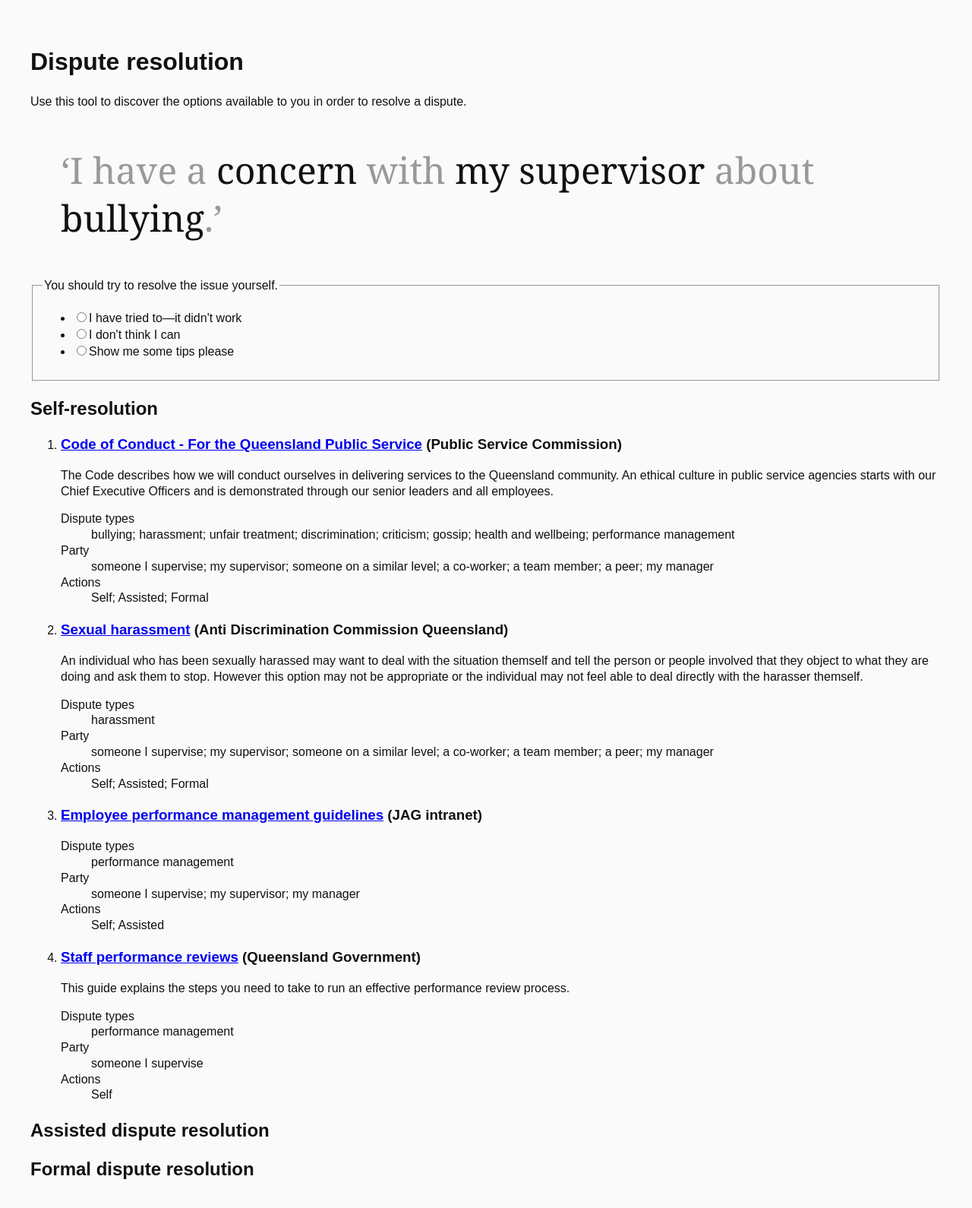
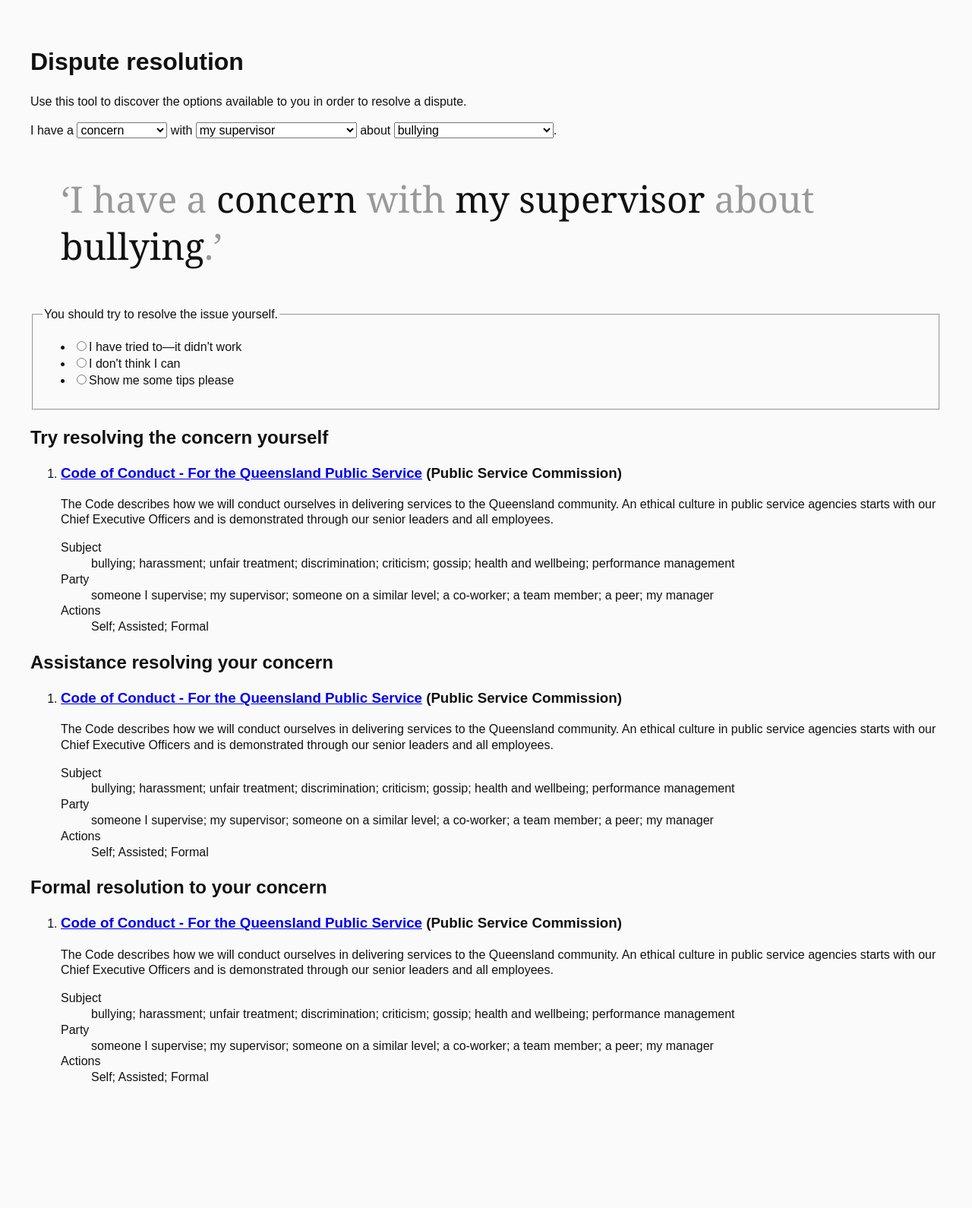
Before and after one commit to DTJustice/dispute-resolution-demo, a plain HTML site: page src/results-grouped.html in a window 1280 px wide. Shown: the whole page at 76% size. After the commit the page ends 1485 px from the top, so only its background shows below. Drawn offline with nearby package versions, Linux system fonts and the light colour scheme.

Commit message:
live results based on story
- add form to angular demo page
- live update page when story variables change
- rename keys in data
- update demo page to use new keys

```diff
--- a/src/angular-adr.js
+++ b/src/angular-adr.js
@@ -4,11 +4,43 @@ var getAlternativeDisputeResolutionData = function( data ) {
 	cachedData = data;
 };
 
+
+// basic angular
 angular.module( 'disputeResolution', [] )
 
 .controller( 'resultsController', function( $scope ) {
 	'use strict';
 
+	$scope.story = {
+		disputeSubject: 'bullying',
+		disputeType: 'concern',
+		party: 'my supervisor'
+	};
 	$scope.results = cachedData;
 
+	$scope.model = {
+		disputeType: [],
+		party: [],
+		disputeSubject: []
+	};
+
+	for ( var i = 0, len = cachedData.length; i < len; i++ ) {
+		// ES6: let, exploder
+		var level = cachedData[ i ].disputeType.split( /\s*;\s*/ );
+		var party = cachedData[ i ].party.split( /\s*;\s*/ );
+		var type = cachedData[ i ].disputeSubject.split( /\s*;\s*/ );
+
+		$scope.model.disputeType = $scope.model.disputeType.concat( level.filter(function( item ) {
+			return $scope.model.disputeType.indexOf( item ) === -1;
+		}));
+		$scope.model.party = $scope.model.party.concat( party.filter(function( item ) {
+			return $scope.model.party.indexOf( item ) === -1;
+		}));
+		$scope.model.disputeSubject = $scope.model.disputeSubject.concat( type.filter(function( item ) {
+			return $scope.model.disputeSubject.indexOf( item ) === -1;
+		}));
+	}
+
+
+
 });
--- a/src/data.js
+++ b/src/data.js
@@ -2,39 +2,39 @@
 getAlternativeDisputeResolutionData([{
 	Comments: 'Code of conduct',
 	URL: 'http://www.psc.qld.gov.au/includes/assets/qpd-code-conduct.pdf',
-	Level: 'concern; problem; disagreement; complaint; conflict; dispute',
-	Party: 'someone I supervise; my supervisor; someone on a similar level; a co-worker; a team member; a peer; my manager',
-	Dispute: 'bullying; harassment; unfair treatment; discrimination; criticism; gossip; health and wellbeing; performance management',
-	Resolution: 'Self; Assisted; Formal',
+	disputeType: 'concern; problem; disagreement; complaint; conflict; dispute',
+	party: 'someone I supervise; my supervisor; someone on a similar level; a co-worker; a team member; a peer; my manager',
+	disputeSubject: 'bullying; harassment; unfair treatment; discrimination; criticism; gossip; health and wellbeing; performance management',
+	resolution: 'Self; Assisted; Formal',
 	Title: 'Code of Conduct - For the Queensland Public Service',
 	Source: 'Public Service Commission',
 	Description: 'The Code describes how we will conduct ourselves in delivering services to the Queensland community. An ethical culture in public service agencies starts with our Chief Executive Officers and is demonstrated through our senior leaders and all employees.'
 }, {
 	Comments: 'Sexual harassment',
 	URL: 'http://www.adcq.qld.gov.au/complaints/sexual-harassment',
-	Level: 'concern; problem; complaint',
-	Party: 'someone I supervise; my supervisor; someone on a similar level; a co-worker; a team member; a peer; my manager',
-	Dispute: 'harassment',
-	Resolution: 'Self; Assisted; Formal',
+	disputeType: 'concern; problem; complaint',
+	party: 'someone I supervise; my supervisor; someone on a similar level; a co-worker; a team member; a peer; my manager',
+	disputeSubject: 'harassment',
+	resolution: 'Self; Assisted; Formal',
 	Title: 'Sexual harassment',
 	Source: 'Anti Discrimination Commission Queensland',
 	Description: 'An individual who has been sexually harassed may want to deal with the situation themself and tell the person or people involved that they object to what they are doing and ask them to stop. However this option may not be appropriate or the individual may not feel able to deal directly with the harasser themself.'
 }, {
 	Comments: '-',
 	URL: 'http://intranet.justice.govnet.qld.gov.au/__data/assets/word_doc/0008/89648/employee-performance-management-guidelines.DOC',
-	Level: 'concern; problem',
-	Party: 'someone I supervise; my supervisor; my manager',
-	Dispute: 'performance management',
-	Resolution: 'Self; Assisted',
+	disputeType: 'concern; problem',
+	party: 'someone I supervise; my supervisor; my manager',
+	disputeSubject: 'performance management',
+	resolution: 'Self; Assisted',
 	Source: 'JAG intranet',
 	Title: 'Employee performance management guidelines'
 }, {
 	Comments: '-',
 	URL: 'https://www.business.qld.gov.au/business/employing/staff-development/staff-performance-reviews',
-	Level: 'concern',
-	Party: 'someone I supervise',
-	Dispute: 'performance management',
-	Resolution: 'Self',
+	disputeType: 'concern',
+	party: 'someone I supervise',
+	disputeSubject: 'performance management',
+	resolution: 'Self',
 	Source: 'Queensland Government',
 	Title: 'Staff performance reviews',
 	Description: 'This guide explains the steps you need to take to run an effective performance review process.'
--- a/src/results-grouped.html
+++ b/src/results-grouped.html
@@ -17,9 +17,24 @@
 
 	<main data-ng-controller="resultsController">
 
+		<form class="madlibs" method="get">
+			<p>
+				<label for="dispute-type">I have a</label> <select id="dispute-type" data-ng-model="story.disputeType">
+					<option data-ng-repeat="option in model.disputeType">{{ option }}</option>
+				</select>
+				<label for="party-type">with</label> <select id="party-type" data-ng-model="story.party">
+					<option data-ng-repeat="option in model.party">{{ option }}</option>
+				</select>
+				<label for="dispute-subject">about</label> <select id="dispute-subject" data-ng-model="story.disputeSubject">
+					<option data-ng-repeat="option in model.disputeSubject">{{ option }}</option>
+				</select>.
+			</p>
+		</form>
+
+
 		<!-- TODO: this looks nice, but is it too bold? is that an over-the-shoulder privacy issue? (for workplace or family disputes?) -->
 		<blockquote>
-			<p>I have a <mark>concern</mark> with <mark>my supervisor</mark> about <mark>bullying</mark>.</p>
+			<p>I have a <mark>{{ story.disputeType }}</mark> with <mark>{{ story.party }}</mark> about <mark>{{ story.disputeSubject }}</mark>.</p>
 		</blockquote>
 
 		<!-- TODO continue the madlibs style here! -->
@@ -33,29 +48,57 @@
 		</fieldset>
 
 		<section class="self">
-			<h2>Self-resolution</h2>
+			<h2>Try resolving the {{ story.disputeType }} yourself</h2>
 			<ol class="results">
-				<li data-ng-repeat="result in results">
+				<li data-ng-repeat="result in results | filter:story | filter:{ resolution: 'Self' }">
 					<h3><a data-ng-href="{{ result.URL }}">{{ result.Title }}</a> ({{ result.Source }})</h3>
 					<p>{{ result.Description }}</p>
 					<dl>
-						<dt>Dispute types</dt>
-						<dd>{{ result.Dispute }}</dd>
+						<dt>Subject</dt>
+						<dd>{{ result.disputeSubject }}</dd>
 						<dt>Party</dt>
-						<dd>{{ result.Party }}</dd>
+						<dd>{{ result.party }}</dd>
 						<dt>Actions</dt>
-						<dd>{{ result.Resolution }}</dd>
+						<dd>{{ result.resolution }}</dd>
 					</dl>
 				</li>
 			</ol>
 		</section>
 
 		<section class="assisted">
-			<h2>Assisted dispute resolution</h2>
+			<h2>Assistance resolving your {{ story.disputeType }}</h2>
+			<ol class="results">
+				<li data-ng-repeat="result in results | filter:story | filter:{ resolution: 'Assisted' }">
+					<h3><a data-ng-href="{{ result.URL }}">{{ result.Title }}</a> ({{ result.Source }})</h3>
+					<p>{{ result.Description }}</p>
+					<dl>
+						<dt>Subject</dt>
+						<dd>{{ result.disputeSubject }}</dd>
+						<dt>Party</dt>
+						<dd>{{ result.party }}</dd>
+						<dt>Actions</dt>
+						<dd>{{ result.resolution }}</dd>
+					</dl>
+				</li>
+			</ol>
 		</section>
 
 		<section class="formal">
-			<h2>Formal dispute resolution</h2>
+			<h2>Formal resolution to your {{ story.disputeType }}</h2>
+			<ol class="results">
+				<li data-ng-repeat="result in results | filter:story | filter:{ resolution: 'Formal' }">
+					<h3><a data-ng-href="{{ result.URL }}">{{ result.Title }}</a> ({{ result.Source }})</h3>
+					<p>{{ result.Description }}</p>
+					<dl>
+						<dt>Subject</dt>
+						<dd>{{ result.disputeSubject }}</dd>
+						<dt>Party</dt>
+						<dd>{{ result.party }}</dd>
+						<dt>Actions</dt>
+						<dd>{{ result.resolution }}</dd>
+					</dl>
+				</li>
+			</ol>
 		</section>
 	</main>
 
```
Also changed, not shown: src/adr.js (+16 -16 lines).
